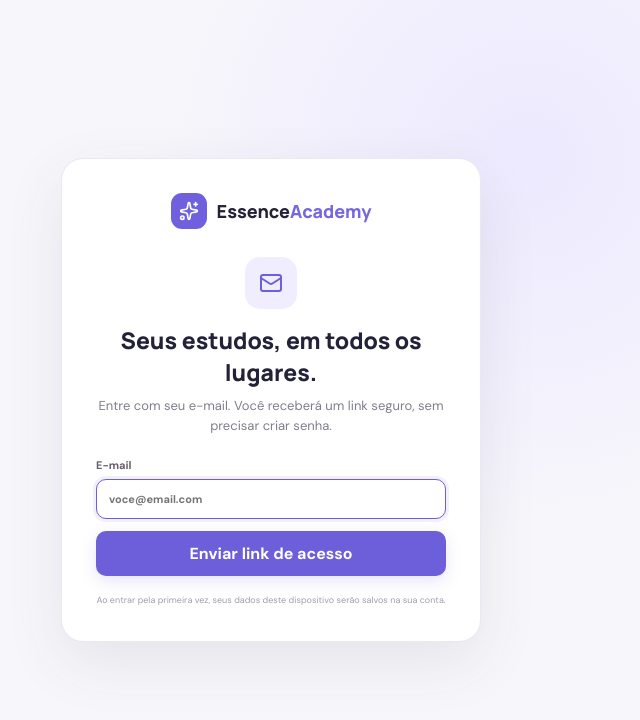
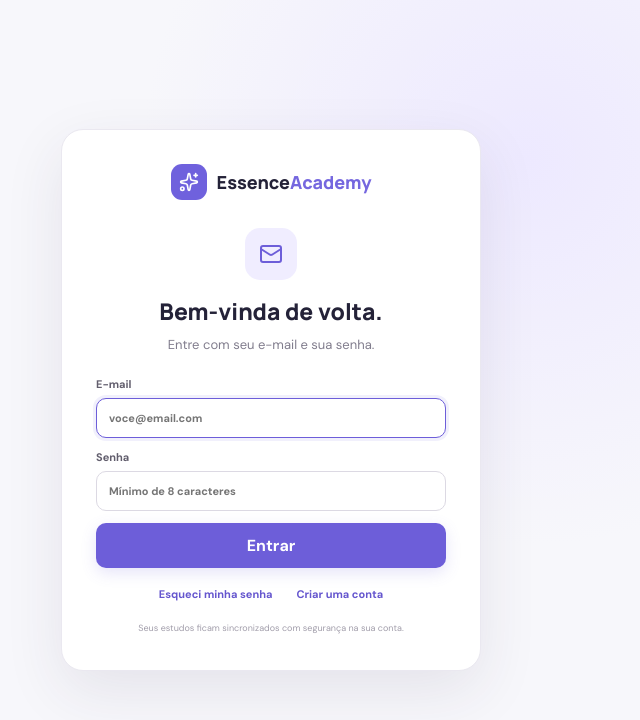
Before and after one commit to alinemazzucatto-stack/essence-academy, a React (Vite) app: page / in a window 1280 px wide. Shown: the top 720 px of the page, without its empty margins (613-1253 px from the left). Built offline with nearby package versions, Linux system fonts and the light colour scheme.

Commit message:
Adiciona login com email e senha

```diff
--- a/src/main.jsx
+++ b/src/main.jsx
@@ -28,18 +28,46 @@ function useStoredState(key, fallback) {
 
 
 function AuthScreen() {
+  const [mode, setMode] = useState('login')
   const [email, setEmail] = useState('')
+  const [password, setPassword] = useState('')
   const [loading, setLoading] = useState(false)
   const [message, setMessage] = useState('')
-  async function sendLink(e) {
+  const changeMode = next => { setMode(next); setMessage(''); setPassword('') }
+  async function submit(e) {
     e.preventDefault(); setLoading(true); setMessage('')
-    const { error } = await supabase.auth.signInWithOtp({ email, options: { emailRedirectTo: window.location.origin, shouldCreateUser: true } })
-    setMessage(error ? 'Não foi possível enviar. Verifique o e-mail e tente novamente.' : 'Enviamos um link de acesso para o seu e-mail.')
+    let result
+    if (mode === 'login') result = await supabase.auth.signInWithPassword({ email, password })
+    else if (mode === 'signup') result = await supabase.auth.signUp({ email, password, options: { emailRedirectTo: window.location.origin } })
+    else result = await supabase.auth.resetPasswordForEmail(email, { redirectTo: window.location.origin })
+    if (result.error) {
+      const invalid = result.error.message?.toLowerCase().includes('invalid login')
+      setMessage(invalid ? 'E-mail ou senha incorretos.' : 'Não foi possível concluir. Verifique os dados e tente novamente.')
+    } else if (mode === 'signup' && !result.data?.session) setMessage('Conta criada! Confirme seu e-mail para entrar.')
+    else if (mode === 'forgot') setMessage('Enviamos as instruções para redefinir sua senha.')
     setLoading(false)
   }
-  return <main className="auth-screen"><section className="auth-card"><div className="brand auth-brand"><div className="brand-mark"><Sparkles size={20}/></div><span>Essence<span>Academy</span></span></div><div className="auth-icon"><Mail size={24}/></div><h1>Seus estudos, em todos os lugares.</h1><p>Entre com seu e-mail. Você receberá um link seguro, sem precisar criar senha.</p><form onSubmit={sendLink}><label>E-mail<input type="email" required value={email} onChange={e=>setEmail(e.target.value)} placeholder="voce@email.com" autoFocus/></label><button className="primary" disabled={loading}>{loading?'Enviando...':'Enviar link de acesso'}</button></form>{message&&<div className="auth-message">{message}</div>}<small>Ao entrar pela primeira vez, seus dados deste dispositivo serão salvos na sua conta.</small></section></main>
+  const title = mode === 'signup' ? 'Crie sua conta.' : mode === 'forgot' ? 'Recupere sua senha.' : 'Bem-vinda de volta.'
+  const description = mode === 'signup' ? 'Use seu e-mail e escolha uma senha para começar.' : mode === 'forgot' ? 'Informe seu e-mail para receber as instruções de recuperação.' : 'Entre com seu e-mail e sua senha.'
+  return <main className="auth-screen"><section className="auth-card"><div className="brand auth-brand"><div className="brand-mark"><Sparkles size={20}/></div><span>Essence<span>Academy</span></span></div><div className="auth-icon"><Mail size={24}/></div><h1>{title}</h1><p>{description}</p><form onSubmit={submit}><label>E-mail<input type="email" required value={email} onChange={e=>setEmail(e.target.value)} placeholder="voce@email.com" autoFocus autoComplete="email"/></label>{mode !== 'forgot'&&<label>Senha<input type="password" required minLength="8" value={password} onChange={e=>setPassword(e.target.value)} placeholder="Mínimo de 8 caracteres" autoComplete={mode==='login'?'current-password':'new-password'}/></label>}<button className="primary" disabled={loading}>{loading?'Aguarde...':mode==='signup'?'Criar conta':mode==='forgot'?'Enviar instruções':'Entrar'}</button></form>{message&&<div className="auth-message">{message}</div>}<div className="auth-links">{mode==='login'&&<><button type="button" onClick={()=>changeMode('forgot')}>Esqueci minha senha</button><button type="button" onClick={()=>changeMode('signup')}>Criar uma conta</button></>}{mode!=='login'&&<button type="button" onClick={()=>changeMode('login')}>Voltar para entrar</button>}</div><small>Seus estudos ficam sincronizados com segurança na sua conta.</small></section></main>
 }
 
+function PasswordResetScreen({ onDone }) {
+  const [password,setPassword]=useState('')
+  const [confirmation,setConfirmation]=useState('')
+  const [loading,setLoading]=useState(false)
+  const [message,setMessage]=useState('')
+  async function save(e){
+    e.preventDefault()
+    if(password!==confirmation){setMessage('As senhas precisam ser iguais.');return}
+    setLoading(true);setMessage('')
+    const {error}=await supabase.auth.updateUser({password})
+    if(error)setMessage('Não foi possível alterar a senha. Solicite um novo link de recuperação.')
+    else onDone()
+    setLoading(false)
+  }
+  return <main className="auth-screen"><section className="auth-card"><div className="brand auth-brand"><div className="brand-mark"><Sparkles size={20}/></div><span>Essence<span>Academy</span></span></div><h1>Crie uma nova senha.</h1><p>Escolha uma senha com pelo menos 8 caracteres.</p><form onSubmit={save}><label>Nova senha<input type="password" required minLength="8" value={password} onChange={e=>setPassword(e.target.value)} autoComplete="new-password" autoFocus/></label><label>Confirmar senha<input type="password" required minLength="8" value={confirmation} onChange={e=>setConfirmation(e.target.value)} autoComplete="new-password"/></label><button className="primary" disabled={loading}>{loading?'Salvando...':'Salvar nova senha'}</button></form>{message&&<div className="auth-message auth-error">{message}</div>}</section></main>
+}
 function LoadingScreen() { return <main className="auth-screen"><div className="app-loading"><div className="brand-mark"><Sparkles size={20}/></div><p>Carregando sua rotina...</p></div></main> }
 function Onboarding({ email, onComplete }) {
   const options = ['Matemática','Português','Biologia','História','Geografia','Redação']
@@ -108,11 +136,12 @@ function App() {
   const [settings, setSettings] = useStoredState('essence-settings', { name: 'Aline', notifications: false, reminderTime: '19:00', examDays: 2, onboardingComplete: false })
   const [session, setSession] = useState(null)
   const [authReady, setAuthReady] = useState(false)
+  const [passwordRecovery, setPasswordRecovery] = useState(false)
   const [cloudReady, setCloudReady] = useState(false)
   const [syncStatus, setSyncStatus] = useState('local')
   useEffect(() => {
     supabase.auth.getSession().then(({data})=>{ setSession(data.session); setAuthReady(true) })
-    const {data:listener}=supabase.auth.onAuthStateChange((_event,nextSession)=>{setSession(nextSession);setAuthReady(true);if(!nextSession)setCloudReady(false)})
+    const {data:listener}=supabase.auth.onAuthStateChange((event,nextSession)=>{setSession(nextSession);setAuthReady(true);if(event==='PASSWORD_RECOVERY')setPasswordRecovery(true);if(!nextSession)setCloudReady(false)})
     return()=>listener.subscription.unsubscribe()
   },[])
 
@@ -197,6 +226,7 @@ function App() {
 
   if (!authReady) return <LoadingScreen />
   if (!session) return <AuthScreen />
+  if (passwordRecovery) return <PasswordResetScreen onDone={()=>setPasswordRecovery(false)} />
   if (!cloudReady) return <LoadingScreen />
   if (!settings.onboardingComplete) return <Onboarding email={session.user.email} onComplete={(name,names)=>{setSubjects(names.map((subject,index)=>({id:Date.now()+index,name:subject,color:['#7c6ee6','#3ebd93','#f3a85f','#ea7186','#4b9bea','#a868d8'][index%6],goal:3})));setTasks([]);setExams([]);setSettings(current=>({...current,name,onboardingComplete:true}))}} />
 
```
Also changed, not shown: src/styles.css.
